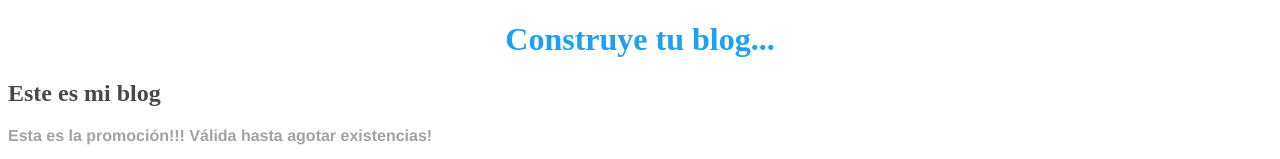
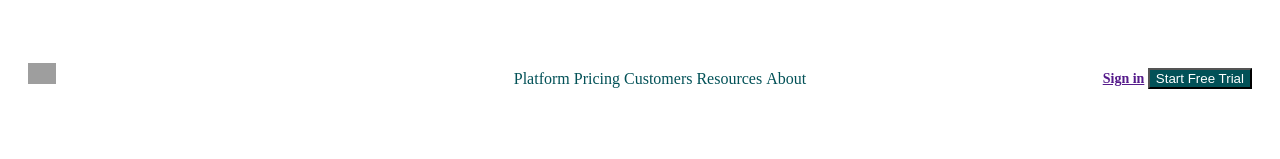
Before and after one commit to Parzival-P1/santander-frontend2022, a plain HTML site: page index.html in a window 1280 px wide. Shown: the top 159 px of the page. Drawn offline with Linux system fonts and the light colour scheme; grey boxes are pictures that could not be loaded.

Commit message:
first commit

```diff
--- a/index.html
+++ b/index.html
@@ -10,6 +10,32 @@
 
 </head>
 <body>
+
+    <header class="header">
+        <!--* Logo con link a la página principal *-->
+        <a href="/" class="logo">
+            <img src="https://getmatcha.com/wp-content/uploads/2020/01/Icon-green.png" alt="">
+        </a>
+        <!--* Menú de navegación  *-->
+        <nav class="navbar">
+            <ul>
+                <li>Platform</li>
+                <li>Pricing</li>
+                <li>Customers</li>
+                <li>Resources</li>
+                <li>About</li>
+            </ul>
+        </nav>
+        <!--* Contenedor de acciones de usuario *-->
+        <div class="actions">
+            <a href="">Sign in</a>
+                <button>Start Free Trial</button>
+
+        </div>
+    </header>
+
+    <section class="main">
+
         <h1>Construye tu blog...</h1>
         <h2>Este es mi blog</h2>
 
@@ -29,5 +55,6 @@
 
         <img src="https://ignos.blog/wp-content/uploads/2021/04/capterra.png" alt="logo">
 
+    </section>
 </body>
 </html>
--- a/style.css
+++ b/style.css
@@ -1,3 +1,8 @@
+body {
+    color: #fffbf7;
+}
+
+
 h1 {
     color: #1DA1F2;
     text-align: center;
@@ -10,19 +15,62 @@ p {
     font-size: 20;
 }
 
+button {
+    color: #fff;
+    background-color: #025157;
+}
+
 h2 {
     color:#46484c;
+}
+
+.header {
+    /*  margin-top: 40px;
+    margin-left: 20px;
+    margin-right: 20px; */
+    margin: 40px 20px 0;
+    font-size: 0;
+}
+
+li {
+    display: inline;
+}
+
+.header > * {
+    display: inline-block;
+    font-size: 16px;
+    line-height: 45px;
+    height: 100%;
+    vertical-align: middle;
+}
+
+.logo {
+    width: 15%;
+}
+
+.logo > img {
+    width: 15%;
+}
+
+.navbar {
+    width: 70%;
+    text-align: center;
+    color: #025157;
+    font-weight: 500;
+}
+
+.actions {
+    width: 15%;
+    text-align: right;
+    font-size: 14px;
+    font-weight: 600;
+}
+
+.main {
+    margin-top: 140px;
+    text-align: center;
 }
 
 strong {
     color: #8b8b8bcc;
 }
-
-button {
-    color: #fff;
-    background-color: #025157;
-}
-
-html {
-    color: #fffbf7;
-}
```
Also changed, not shown: 1 other file. Lines whose indentation alone changed are shown as unchanged.
